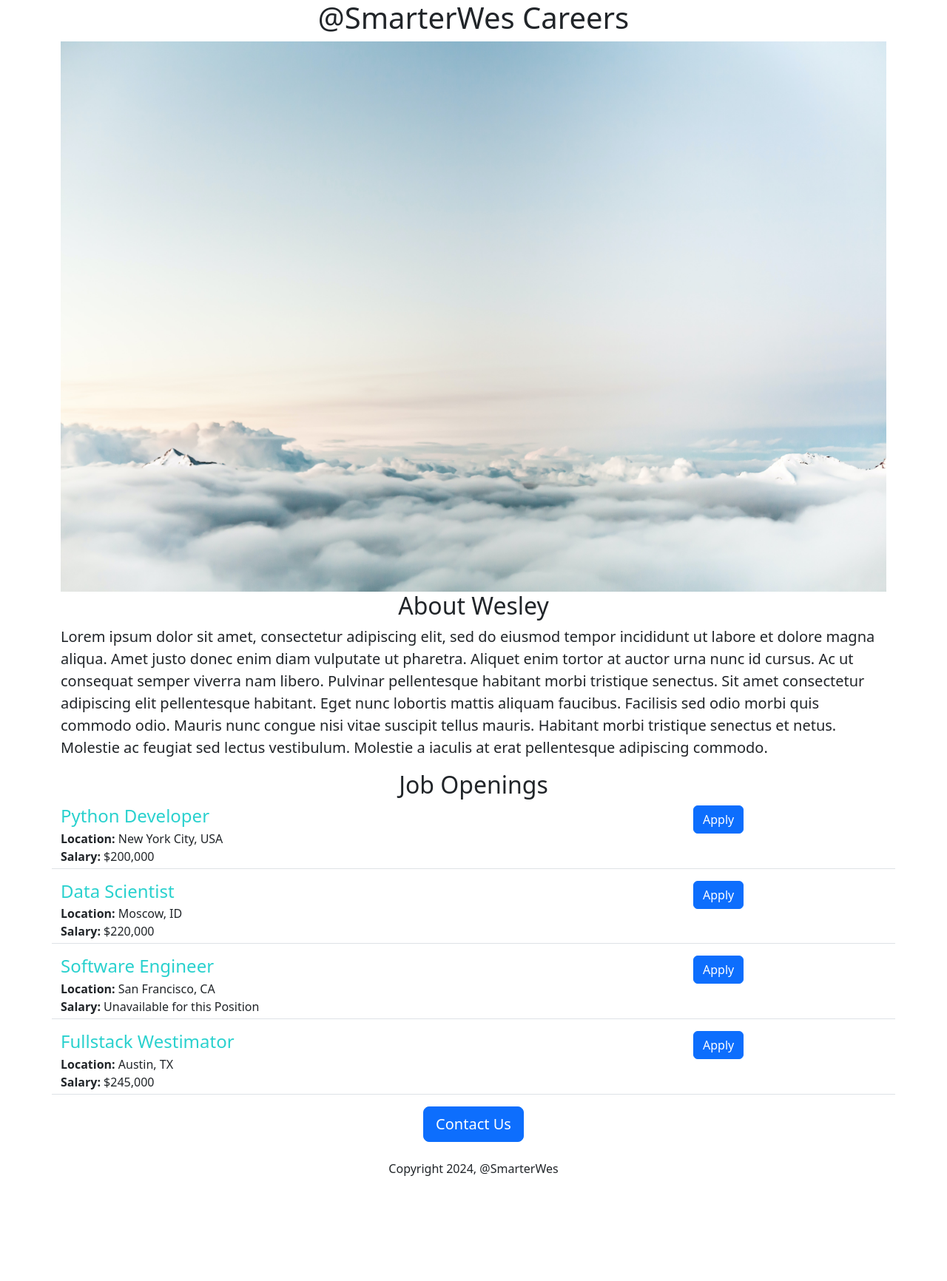
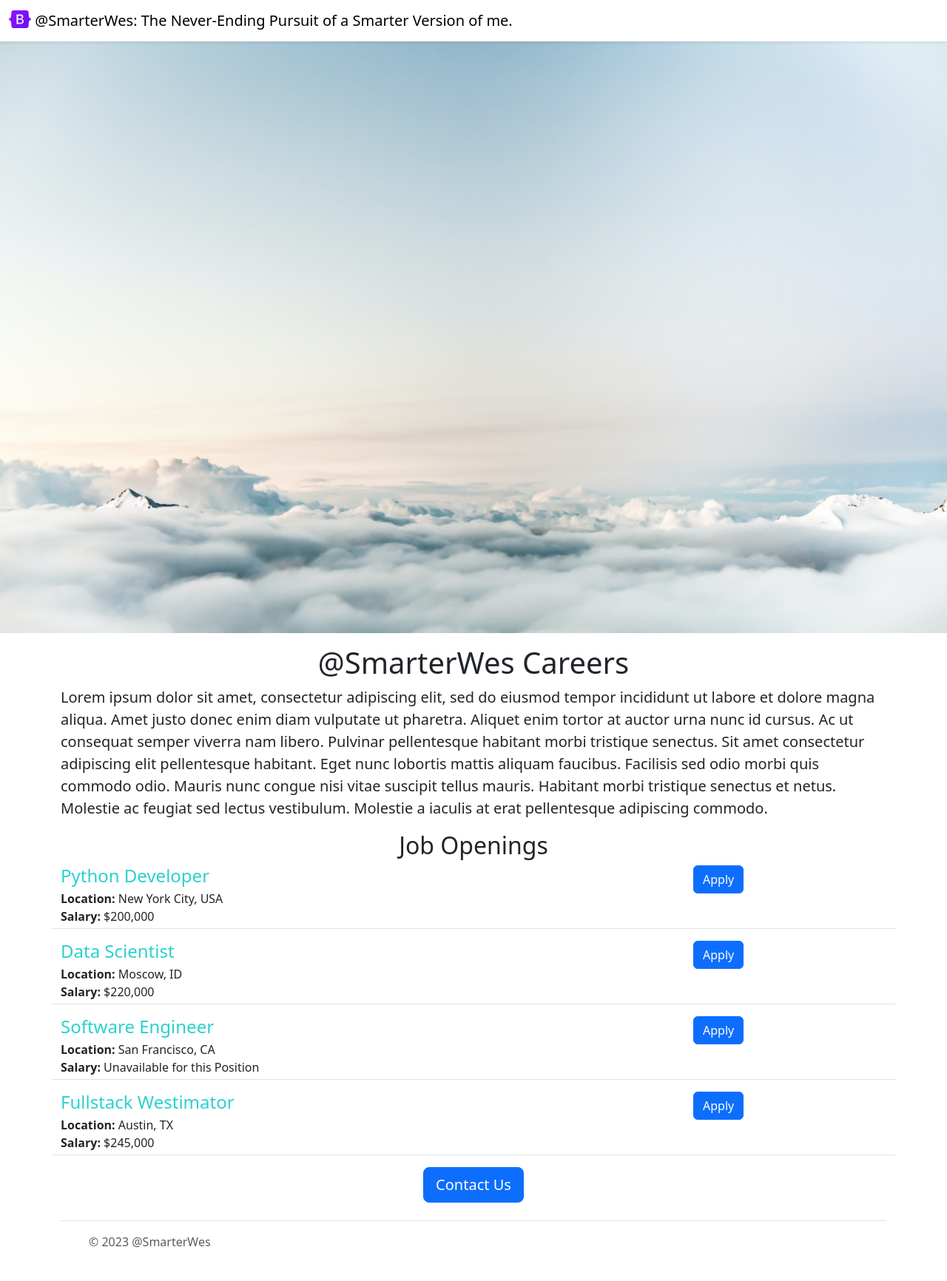
Before and after one commit to smarterwes/careers-website-guided-project, a Flask app: page / in a window 1280 px wide. Shown: the whole page at 74% size. Before the commit the page ends 1590 px from the top, so only its background shows below. Run offline with Flask 2, Linux system fonts and the light colour scheme.

Commit message:
Added Header and Footer; Floated Banner Full Screen Width

```diff
--- /dev/null
+++ b/templates/footer.html
@@ -0,0 +1,16 @@
+<div class="container">
+  <footer class="d-flex flex-wrap justify-content-between align-items-center py-3 my-4 border-top">
+    <div class="col-md-4 d-flex align-items-center">
+      <a href="/" class="mb-3 me-2 mb-md-0 text-body-secondary text-decoration-none lh-1">
+        <svg class="bi" width="30" height="24"><use xlink:href="#bootstrap"/></svg>
+      </a>
+      <span class="mb-3 mb-md-0 text-body-secondary">&copy; 2023 @SmarterWes</span>
+    </div>
+
+    <ul class="nav col-md-4 justify-content-end list-unstyled d-flex">
+      <li class="ms-3"><a class="text-body-secondary" href="#"><svg class="bi" width="24" height="24"><use xlink:href="#twitter"/></svg></a></li>
+      <li class="ms-3"><a class="text-body-secondary" href="#"><svg class="bi" width="24" height="24"><use xlink:href="#instagram"/></svg></a></li>
+      <li class="ms-3"><a class="text-body-secondary" href="#"><svg class="bi" width="24" height="24"><use xlink:href="#facebook"/></svg></a></li>
+    </ul>
+  </footer>
+</div>
--- a/templates/home.html
+++ b/templates/home.html
@@ -6,15 +6,20 @@
     <title>Wesley's Guided Career Web App Project 231231</title>
     <link href="https://cdn.jsdelivr.net/npm/bootstrap@5.3.2/dist/css/bootstrap.min.css" rel="stylesheet" integrity="sha384-T3c6CoIi6uLrA9TneNEoa7RxnatzjcDSCmG1MXxSR1GAsXEV/Dwwykc2MPK8M2HN" crossorigin="anonymous">
     <style>
-
+      #banner {
+        height: 800px;
+        width: 100%;
+        object-fit:cover;
+        margin-bottom: 16px;
+      }
     </style>
   </head>
 
   <body>
+    {% include 'nav.html' %}
+    <img class="img-fluid" id="banner" img src="https://careers-website-guided-project.wes18.repl.co/static/banner.jpeg" height="320">
     <div class="container">
       <h1 class="text-center">{{company_name}} Careers</h1>
-      <img class="img-fluid" id="banner" img src="https://careers-website-guided-project.wes18.repl.co/static/banner.jpeg" height="320">
-      <h2 class="text-center">About Wesley</h2>
       <p class="lead">Lorem ipsum dolor sit amet, consectetur adipiscing elit, sed do eiusmod tempor incididunt ut labore et dolore magna aliqua. Amet justo donec enim diam vulputate ut pharetra. Aliquet enim tortor at auctor urna nunc id cursus. Ac ut consequat semper viverra nam libero. Pulvinar pellentesque habitant morbi tristique senectus. Sit amet consectetur adipiscing elit pellentesque habitant. Eget nunc lobortis mattis aliquam faucibus. Facilisis sed odio morbi quis commodo odio. Mauris nunc congue nisi vitae suscipit tellus mauris. Habitant morbi tristique senectus et netus. Molestie ac feugiat sed lectus vestibulum. Molestie a iaculis at erat pellentesque adipiscing commodo.</p>
       <h2 class="text-center" mt-2 mb-4>Job Openings</h2>
       <div>
@@ -24,8 +29,8 @@
       </div>
       <div class="text-center">
       <button class="btn btn-primary btn-lg">Contact Us</button>
-        <p class="mt-4">Copyright 2024, @SmarterWes</p>
       </div>
     </div>
+    {% include 'footer.html' %}
   </body>
 </html>
--- /dev/null
+++ b/templates/nav.html
@@ -0,0 +1,9 @@
+<nav class="navbar shadow-sm fixed-top bg-white">
+  <div class="container-fluid">
+    <a class="navbar-brand" href="#">
+      <img src="/static/bootstrap-logo.svg" alt="Logo" width="30" height="24" class="d-inline-block align-text-top">
+      @SmarterWes: The Never-Ending Pursuit of a Smarter Version of me.
+    </a>
+  </div>
+</nav>
+<div style="height:56px"></div>
```
Also changed, not shown: static/bootstrap-logo.svg (added), 1 other file.
